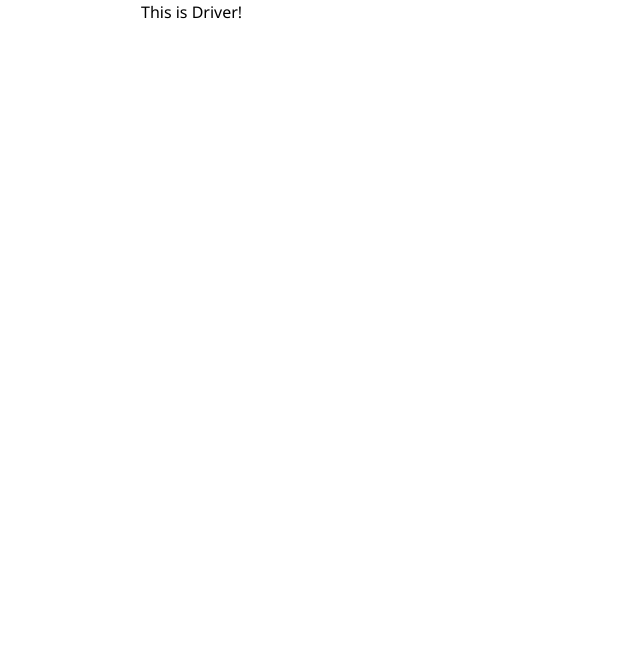
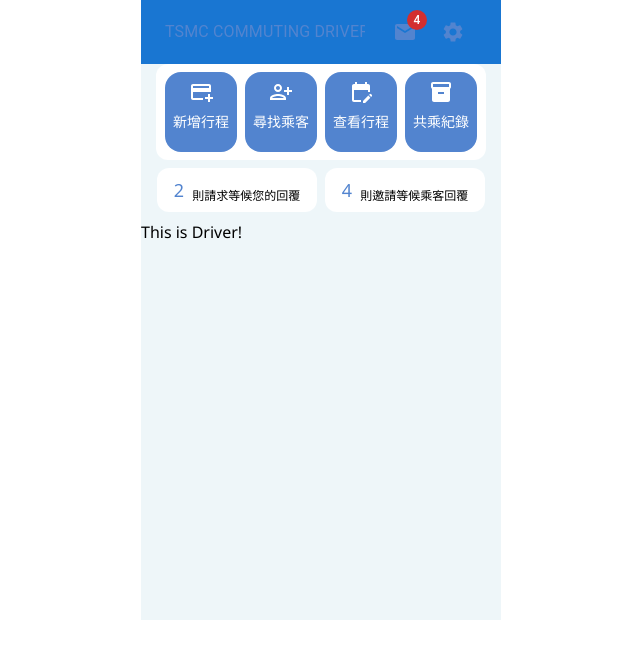
Before and after one commit to cloudnative23/frontend, a Next.js app: page /driver in a window 1280 px wide. Shown: the top 658 px of the page, without its empty margins (319-959 px from the left). Built offline with nearby package versions, Linux system fonts and the light colour scheme.

Commit message:
finish icons above

```diff
--- a/package.json
+++ b/package.json
@@ -10,6 +10,10 @@
     "format": "prettier --write ."
   },
   "dependencies": {
+    "@emotion/react": "^11.11.1",
+    "@emotion/styled": "^11.11.0",
+    "@mui/icons-material": "^5.14.18",
+    "@mui/material": "^5.14.18",
     "next": "14.0.2",
     "react": "^18",
     "react-dom": "^18"
--- /dev/null
+++ b/src/app/driver/layout.js
@@ -0,0 +1,15 @@
+import Navbar from "@/components/Navbar";
+
+function DriverLayout({children}) {
+  return (
+    // overflow-hidden for parent to hide scrollbar
+    <main className="flex flex-col container mx-auto w-mobile h-mobile overflow-hidden">
+      {/* <nav className="flex h-16 w-full pb-10"> */}
+      <Navbar />
+      {/* </nav> */}
+      <div className="h-full w-full bg-driver">{children}</div>
+    </main>
+  );
+}
+
+export default DriverLayout;
--- a/src/app/driver/page.js
+++ b/src/app/driver/page.js
@@ -1,6 +1,24 @@
+import IndexButton from "@/components/IndexButton";
+import ShowWaiting from "@/components/ShowWaiting";
+
 export default function Driver() {
   return (
     <>
+      <div className="flex justify-center">
+        <div className="bg-white w-11/12 rounded-xl">
+          <div className="flex justify-center space-x-2 my-2">
+            <IndexButton name="新增行程" icon="AddSchedule" />
+            <IndexButton name="尋找乘客" icon="FindPassenger" />
+            <IndexButton name="查看行程" icon="CheckSchedule" />
+            <IndexButton name="共乘紀錄" icon="AllSchedule" />
+          </div>
+        </div>
+      </div>
+
+      <div className="flex justify-center space-x-2 my-2">
+        <ShowWaiting whoWait="driver" waitFor="driver"/>
+        <ShowWaiting whoWait="driver" waitFor="passenger" />
+      </div>
       <p>This is Driver!</p>
     </>
   );
--- /dev/null
+++ b/src/components/IndexButton.js
@@ -0,0 +1,28 @@
+"use client";
+
+import * as React from 'react';
+import AddCardIcon from '@mui/icons-material/AddCard';
+import PersonAddAltIcon from '@mui/icons-material/PersonAddAlt';
+import EditCalendarIcon from '@mui/icons-material/EditCalendar';
+import InventoryIcon from '@mui/icons-material/Inventory';
+
+function IndexButton({name, icon}) {
+
+  return (
+    <button className="flex justify-center items-center">
+      <div className="h-[5rem] w-[4.5rem] bg-driver_dark rounded-2xl">
+        {icon === 'AddSchedule' &&
+          <AddCardIcon className="text-white text-4xl mt-2 mb-2" /> }
+        {icon === 'FindPassenger' &&
+          <PersonAddAltIcon className="text-white text-4xl mt-2 mb-2" /> }
+        {icon === 'CheckSchedule' &&
+          <EditCalendarIcon className="text-white text-4xl mt-2 mb-2" /> }
+        {icon === 'AllSchedule' &&
+          <InventoryIcon className="text-white text-4xl mt-2 mb-2" /> }
+        <p className="text-white text-sm">{name}</p>
+      </div>
+    </button>
+  );
+}
+
+export default IndexButton;
--- /dev/null
+++ b/src/components/Navbar.js
@@ -0,0 +1,111 @@
+"use client";
+
+import * as React from 'react';
+import AppBar from '@mui/material/AppBar';
+import Box from '@mui/material/Box';
+import Toolbar from '@mui/material/Toolbar';
+import IconButton from '@mui/material/IconButton';
+import Typography from '@mui/material/Typography';
+import Menu from '@mui/material/Menu';
+// import MenuIcon from '@mui/icons-material/Menu';
+import Container from '@mui/material/Container';
+// import Avatar from '@mui/material/Avatar';
+// import Button from '@mui/material/Button';
+import Tooltip from '@mui/material/Tooltip';
+import MenuItem from '@mui/material/MenuItem';
+import Badge from '@mui/material/Badge';
+import MailIcon from '@mui/icons-material/Mail';
+import AccountCircleIcon from '@mui/icons-material/AccountCircle';
+import SettingsIcon from '@mui/icons-material/Settings';
+
+const settings = ['個人資料', '切換為乘客', '登出'];
+
+function Navbar() {
+  const [anchorElUser, setAnchorElUser] = React.useState(null);
+  const handleOpenUserMenu = (event) => {
+    setAnchorElUser(event.currentTarget);
+  };
+  const handleCloseUserMenu = () => {
+    setAnchorElUser(null);
+  };
+
+  return (
+    <AppBar position="static" elevation={0} className="bg-driver">
+      <Container>
+        <Toolbar disableGutters>
+          <Typography
+            // variant="h6"
+            noWrap
+            component="a"
+            href="/driver"
+            sx={{
+              mr: 2,
+              display: 'flex',
+              // fontFamily: 'monospace',
+              fontWeight: 'regular',
+              // letterSpacing: '.1rem',
+              textDecoration: 'none',
+            }}
+            className='text-sm text-driver_dark'
+          >
+            TSMC COMMUTING DRIVER
+          </Typography>
+          <Box sx={{ flexGrow: 1 }} />
+          <Box sx={{ display : 'flex' }}>
+            <Tooltip title="Open mails">
+              <IconButton size="large">
+                <Badge badgeContent={4} color="error">
+                  <MailIcon alt="Test" className='text-driver_dark' />
+                </Badge>
+              </IconButton>
+            </Tooltip>
+            <Tooltip title="Open settings">
+              <IconButton onClick={handleOpenUserMenu} size="large">
+                <SettingsIcon alt="Test" className='text-driver_dark' edge="end" />
+              </IconButton>
+            </Tooltip>
+
+            <Menu
+              sx={{ mt: '45px' }}
+              id="menu-appbar"
+              anchorEl={anchorElUser}
+              anchorOrigin={{
+                vertical: 'top',
+                horizontal: 'right',
+              }}
+              keepMounted
+              transformOrigin={{
+                vertical: 'top',
+                horizontal: 'right',
+              }}
+              open={Boolean(anchorElUser)}
+              onClose={handleCloseUserMenu}
+            >
+              {settings.map((setting) => (
+                <MenuItem key={setting} onClick={handleCloseUserMenu}>
+                  <Typography textAlign="center">{setting}</Typography>
+                </MenuItem>
+              ))}
+            </Menu>
+          </Box>
+        </Toolbar>
+      </Container>
+    </AppBar>
+  );
+}
+export default Navbar;
+
+// async function Navbar() {
+//   return (
+//     <>
+//       <nav className="sticky top-0 flex flex-col items-center justify-between bg-slate-100 pb-2">
+//         <div className="flex w-full items-center justify-center px-3 py-1">
+//           <p>TSMC Commuting</p>
+//         </div>
+//         <p>Hi, Driver!</p>
+//       </nav>
+//     </>
+//   )
+// }
+
+// export default Navbar;
--- /dev/null
+++ b/src/components/ShowWaiting.js
@@ -0,0 +1,29 @@
+"use client";
+
+import * as React from 'react';
+
+function ShowWaiting({whoWait, waitFor}) {
+
+  return (
+    <>
+      <button className="flex justify-center">
+        <div className="bg-white w-40 rounded-xl pt-2 pb-2">
+          {/* <div className="flex justify-center flex-row items-end space-x-2"> */}
+          {whoWait === waitFor &&
+            <div className="flex justify-center flex-row items-end space-x-2">
+              <p className="text-lg text-driver_dark">2</p>
+              <p className="text-xs">則請求等候您的回覆</p>
+            </div>}
+          {whoWait !== waitFor &&
+            <div className="flex justify-center flex-row items-end space-x-2">
+              <p className="text-lg text-driver_dark">4</p>
+              <p className="text-xs">則邀請等候乘客回覆</p>
+            </div>}
+          {/* </div> */}
+        </div>
+      </button>
+    </>
+  )
+}
+
+export default ShowWaiting;
--- a/tailwind.config.js
+++ b/tailwind.config.js
@@ -18,6 +18,15 @@ module.exports = {
       height: {
         mobile: "620px", // 手機版高度
       },
+      colors: {
+        passenger:'#f8f3ed',
+        dark_o:'#d9854e',
+        driver:'#eef6f9',
+        driver_dark: "#5284CF",
+      },
+      maxHeight: {
+        route_board: '400px',
+      },
     },
   },
   plugins: [],
```
Also changed, not shown: 1 other file (tests, documents, lock files or other folders).
